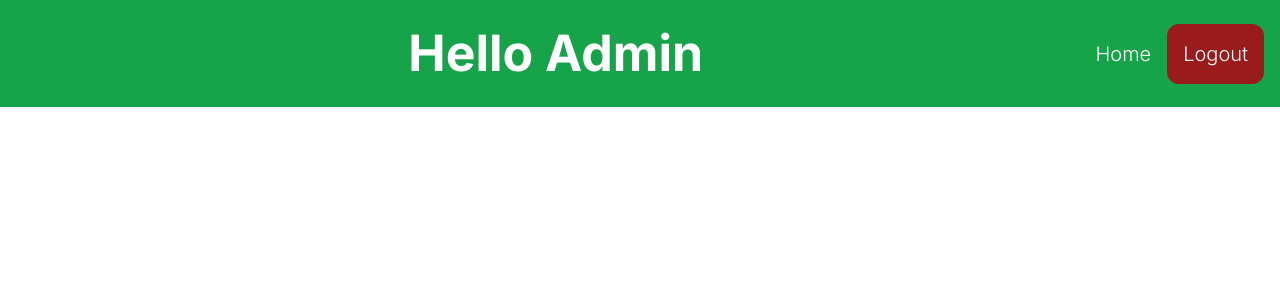
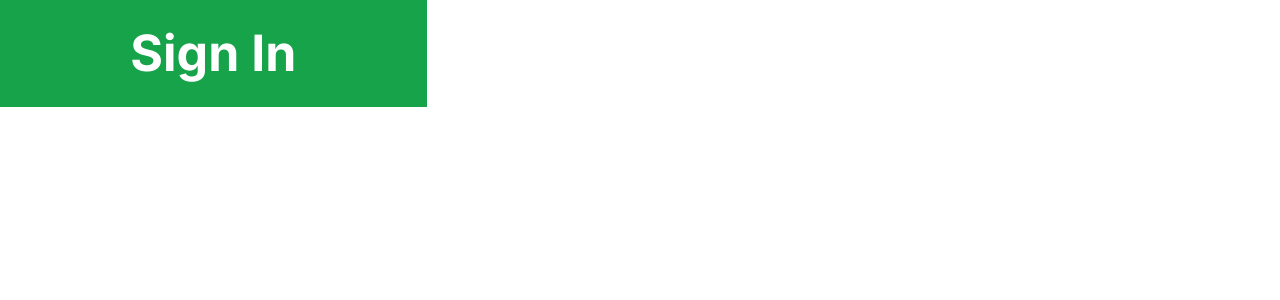
Before and after one commit to simran019/food_app, a Next.js app: page /MainHeader in a window 1280 px wide. Shown: the top 300 px of the page. Built offline with nearby package versions, Linux system fonts and the light colour scheme.

Commit message:
modified usig useContext hook

```diff
--- a/app/Login/page.tsx
+++ b/app/Login/page.tsx
@@ -1,9 +1,10 @@
 "use client";
-
+import {useContext} from "react";
 import { useEffect, useState } from "react";
+import AuthContext from "../store/page";
 
 const Login = (props: any) => {
-  const info = props?.isAuthenticated ? "justify-between" : "w-1/3 justify-center";
+  const info = useContext(AuthContext).isLoggedIn ? "justify-between" : "w-1/3 justify-center";
   const [email,setEmail] = useState<{value:string;validity:null|boolean}>({
     value:"",
     validity:null
--- a/app/MainHeader/page.tsx
+++ b/app/MainHeader/page.tsx
@@ -3,14 +3,14 @@ import Navigation from "../Navigation/page";
 import { useContext } from "react";
 import AuthContext from "../store/page";
 
-const MainHeader = (props: any) => {
+const MainHeader = () => {
   const isAuthenticated = useContext(AuthContext);
-  const newClass = isAuthenticated
+  const newClass = isAuthenticated.isLoggedIn
     ? "w-screen justify-between"
     : "w-1/3 justify-center";
   return (
     <div className={`flex bg-green-600 headerFont text-center p-4 ${newClass}`}>
-      <Navigation onLogout={props.onLogout} />
+      <Navigation />
     </div>
   );
 };
--- a/app/Navigation/page.tsx
+++ b/app/Navigation/page.tsx
@@ -1,15 +1,16 @@
 import AuthContext from "../store/page";
 import { useContext } from "react";
-const Navigation = (props: any) => {
+const Navigation = () => {
   const isAuthenticated = useContext(AuthContext);
+  console.log(isAuthenticated);
   const clickHandler = () => {
-    props.onLogout();
+    isAuthenticated.onLogout();
   };
   return (
     <>
-    {isAuthenticated && <div></div>}
-    {isAuthenticated? <div>Hello Admin</div>:<div>Sign In</div>}
-    {isAuthenticated && (
+    {isAuthenticated.isLoggedIn && <div></div>}
+    {isAuthenticated.isLoggedIn? <div>Hello Admin</div>:<div>Sign In</div>}
+    {isAuthenticated.isLoggedIn && (
 
       <div className="flex justify-between items-center w-fit gap-4 font-light text-xl">
 
--- a/app/page.tsx
+++ b/app/page.tsx
@@ -25,13 +25,16 @@ export default function Home() {
     }
   }, [isLoggedIn]);
   return (
-      <AuthContext.Provider value={isLoggedIn}>
+      <AuthContext.Provider value={{
+        isLoggedIn:isLoggedIn,
+        onLogout:logoutHandler
+        }}>
         <Wrapper>
-        <MainHeader onLogout={logoutHandler} />
+        <MainHeader/>
         {isLoggedIn ? (
           <Dashboard />
         ) : (
-          <Login onLogin={loginHandler} onLogout={logoutHandler} />
+          <Login onLogin={loginHandler}/>
         )}
         </Wrapper>
       </AuthContext.Provider>
--- a/app/store/page.tsx
+++ b/app/store/page.tsx
@@ -1,7 +1,8 @@
 import {createContext} from "react";
 
 const AuthContext = createContext({
-    isLoggedIn:false
+    isLoggedIn:false,
+    onLogout:()=>{}
 })
 
 export default AuthContext;
```
